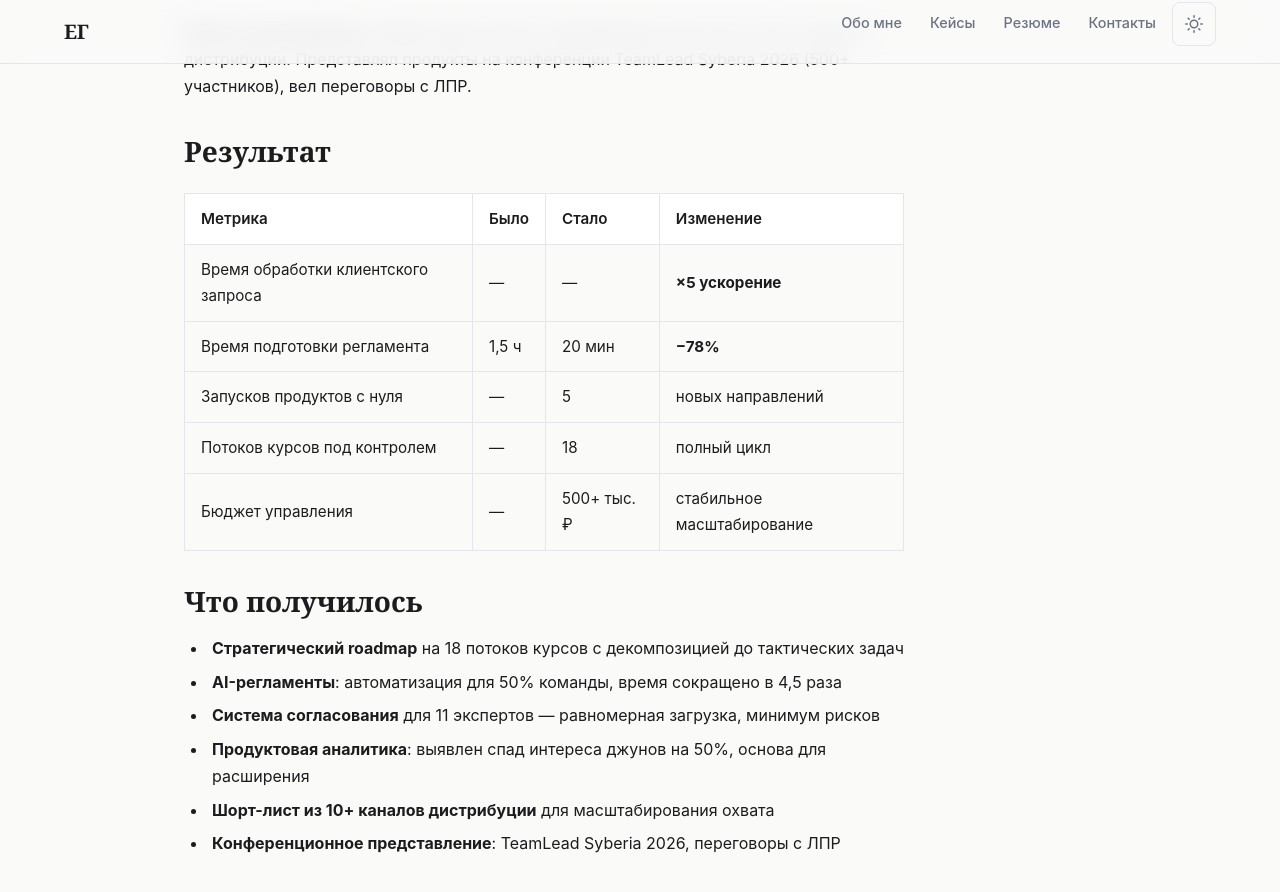
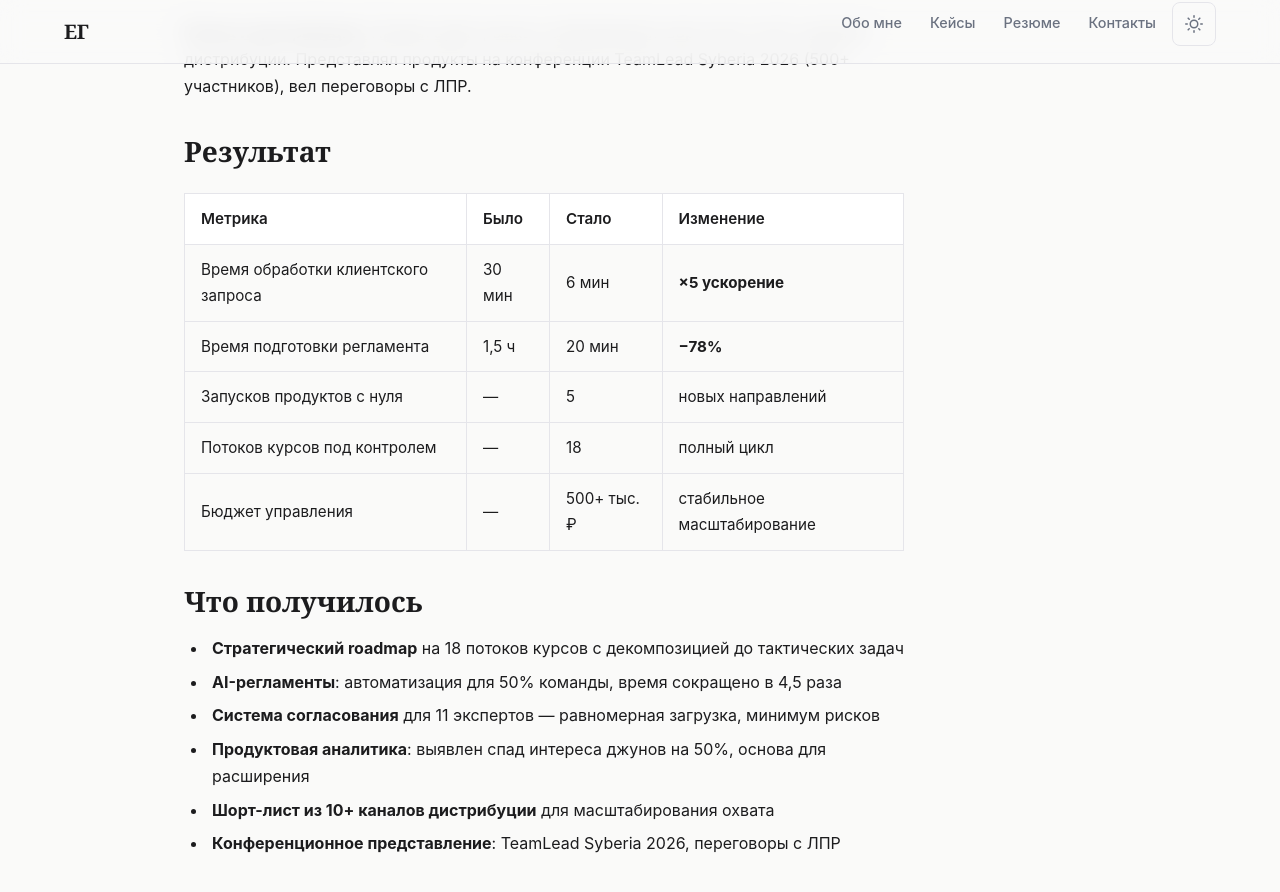
Before and after one commit to cr33pysam/elisey_galkin_CV, a Jekyll site: the page built from _cases/documentat-io.md, in a window 1280 px wide and 900 px high, scrolled down 1871 px. Shown: the top 892 px of the window. Built offline with Jekyll 4.4.1, drawn with Linux system fonts in a browser that asks for light colours.

Commit message:
fix: information in tables

```diff
--- a/_cases/documentat-io.md
+++ b/_cases/documentat-io.md
@@ -37,7 +37,7 @@ cover: "documentat_case.jpg"
 
 | Метрика | Было | Стало | Изменение |
 |---------|------|-------|-----------|
-| Время обработки клиентского запроса | — | — | **×5 ускорение** |
+| Время обработки клиентского запроса | 30 мин | 6 мин | **×5 ускорение** |
 | Время подготовки регламента | 1,5 ч | 20 мин | **−78%** |
 | Запусков продуктов с нуля | — | 5 | новых направлений |
 | Потоков курсов под контролем | — | 18 | полный цикл |
```
Also changed, not shown: _cases/bugai-pro-automation.md (+1 -1 lines).
